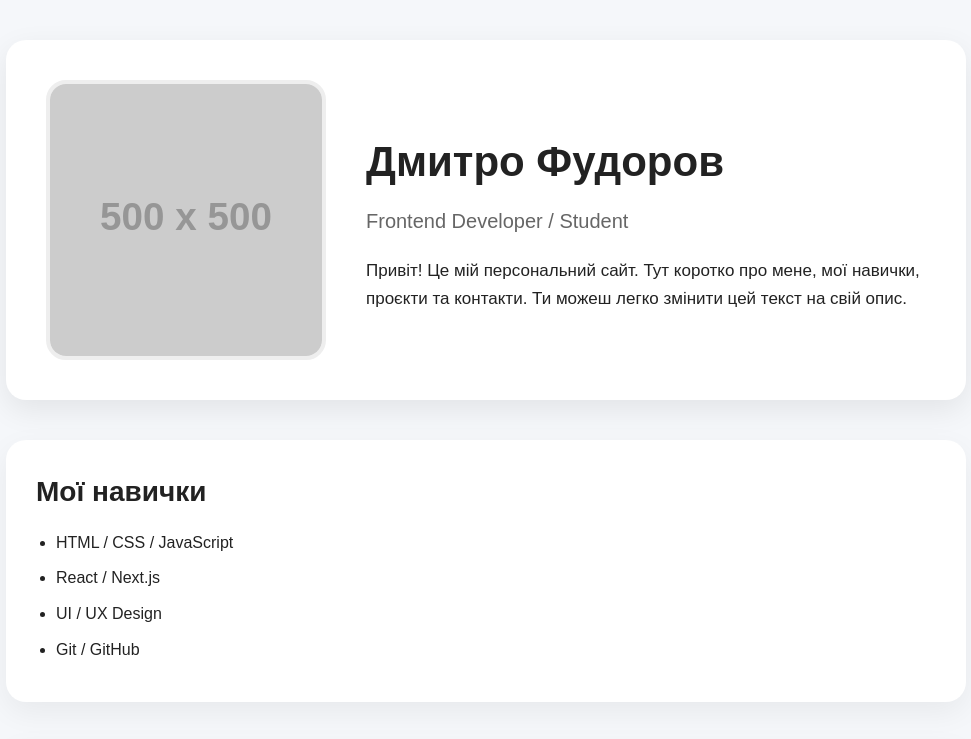
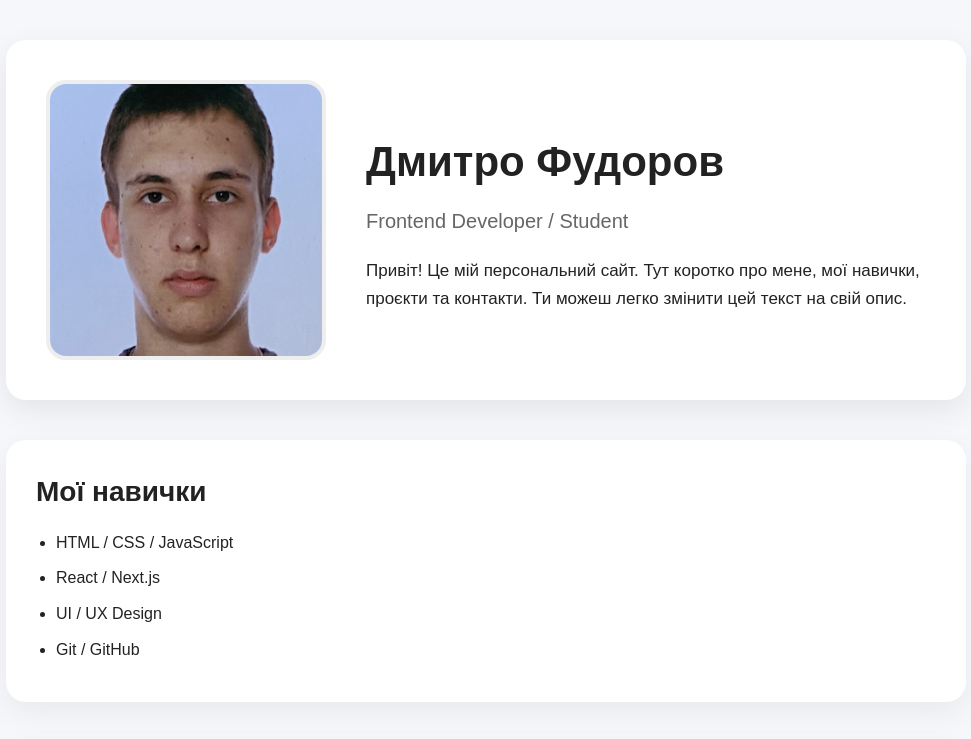
Before and after one commit to DmytroHDY/practical_git, a plain HTML site: page index.html in a window 1280 px wide. Shown: the top 739 px of the page, without its empty margins (154-1125 px from the left). Drawn offline with Linux system fonts and the light colour scheme; placeholder pictures from the web are drawn by us.

Commit message:
change src

```diff
--- a/index.html
+++ b/index.html
@@ -115,7 +115,7 @@
     <section class="hero">
       <!-- ЗАМІНИ src на свою картинку -->
       <img
-        src="https://via.placeholder.com/500"
+        src="image.png"
         alt="Моє фото"
         class="profile-img"
       />
```
